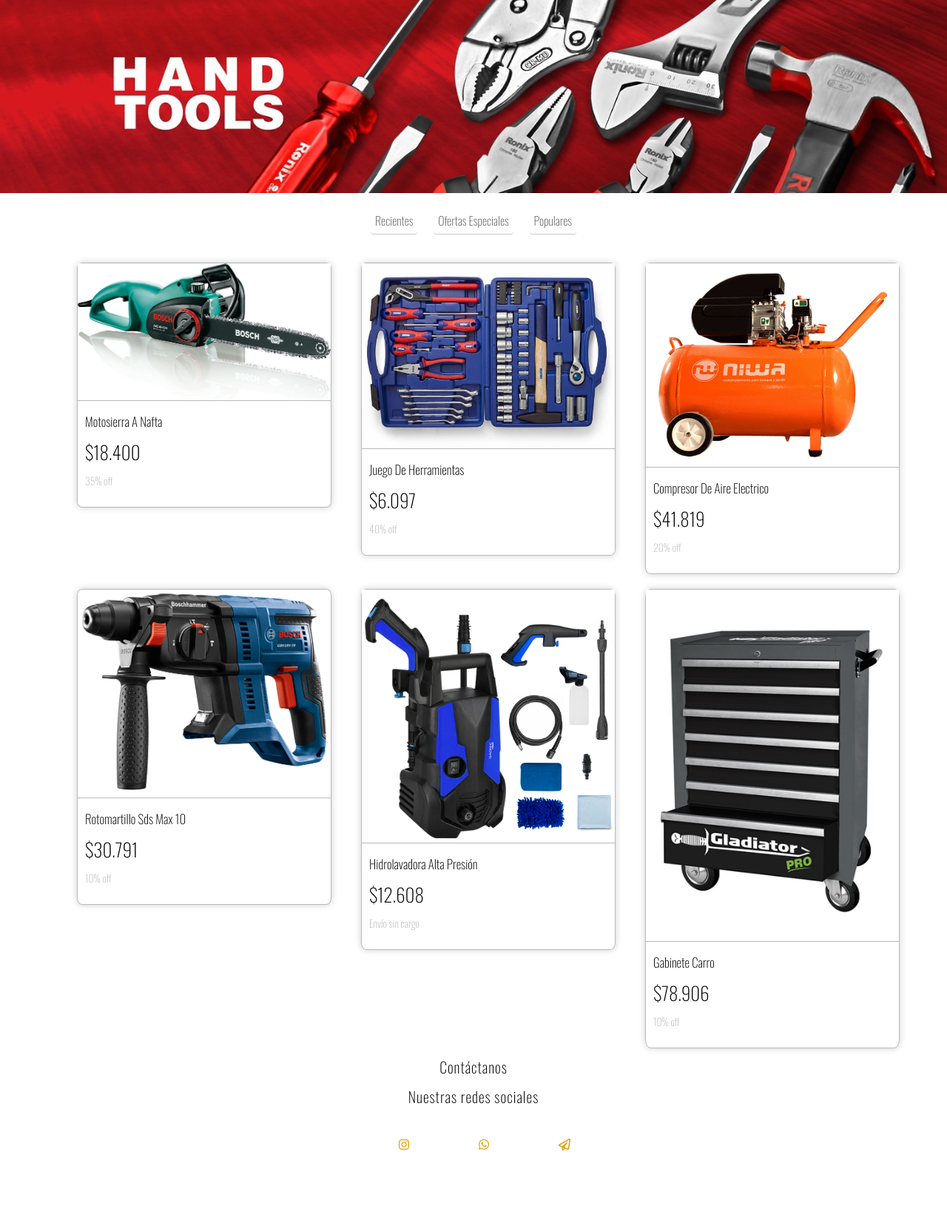
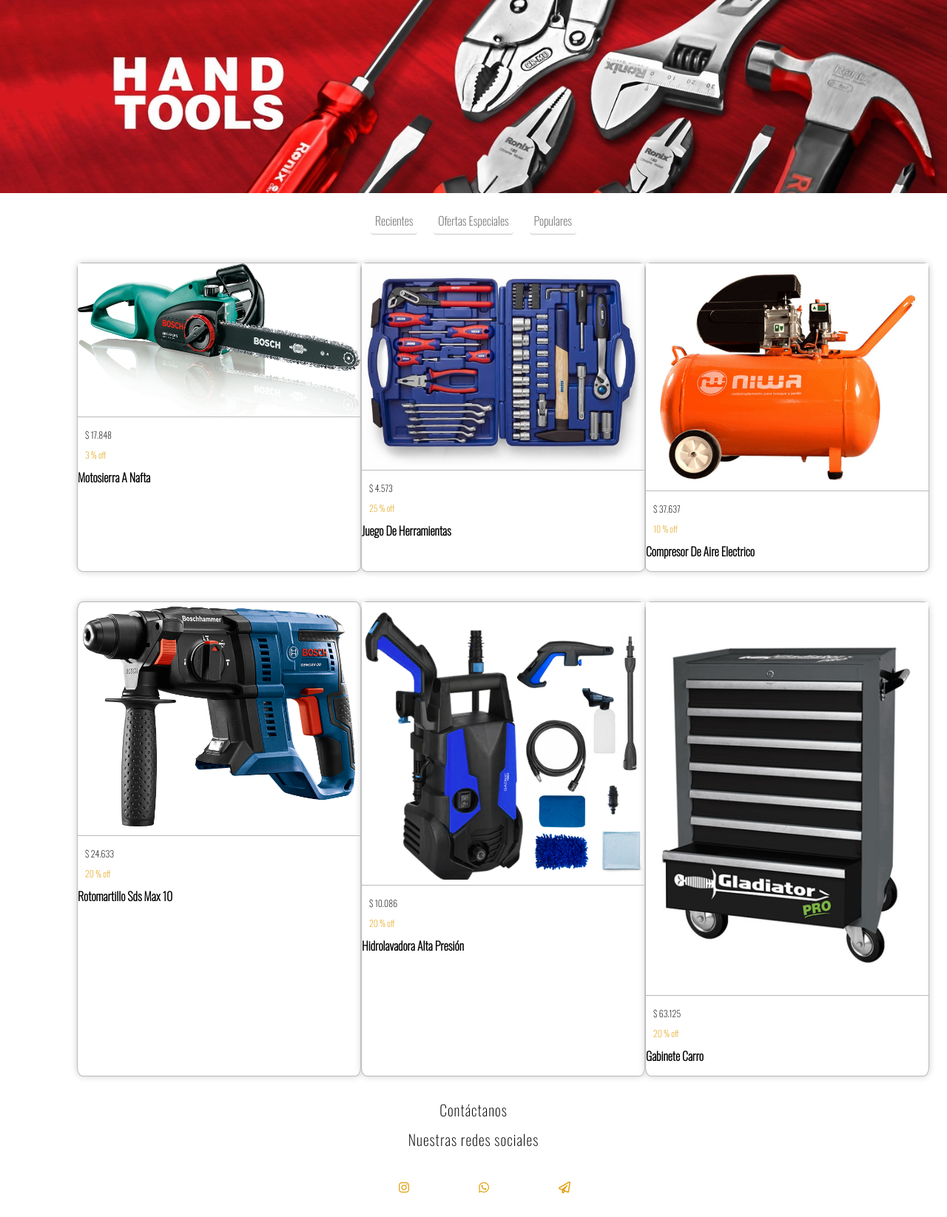
Before and after one commit to danigiofernandez/Grupo_3_, a Node server app: page / in a window 1280 px wide. Shown: the part 132-1777 px from the top of the page at 74% size. Before the commit the page ends 1687 px from the top, so only its background shows below. Run offline with Node 20, Linux system fonts and the light colour scheme; the visitor is signed in with stand-in values (Sample User, id 1); some libraries are stand-ins or nearby versions.

Commit message:
Se realiza cambio para poder renderizar home y detalle dinamicamente(ejs). mainController.js añade lineas para utilizar JSON como base.

```diff
--- a/app.js
+++ b/app.js
@@ -10,13 +10,13 @@
 //agrego require de la nueva ruta
 const productRoutes = require('./routes/product');
 
-const publiPath=path.resolve(__dirname,'./public');
+//const publiPath=path.resolve(__dirname,'./public'); se comenta, no es necesario ya esta app.use(express.static(public)))
 const methodOverride = require('method-override')
 //permite manejar peticiones PUT y DELETE. para ello se instala el paquete npm install method-override --save
 //const logMiddleware = require('./Middlewares/logmiddleware');// permite manejar el logmiddleware. Es el log de donde entro el usuario.
 const session = require('express-session'); // requide de session
 
-app.use(express.static(publiPath));
+app.use(express.static('public')); // antes estaba pasado como parametro de static la variable "publipath"
 app.use(express.urlencoded({ extended:false}));// permite manejar peticiones POST
 app.use(express.json()); //devuelve la peticion POST en formato json
 app.set("view engine","ejs");
--- a/controllers/mainControllers.js
+++ b/controllers/mainControllers.js
@@ -4,10 +4,14 @@
 const path = require ('path')
 const userDataBase = require ('../src/data/userDataBase.json')
 const storage = require('../middlewares/storage')
+const productsFilePath = path.join(__dirname, '../src/data/productDataBase.json'); //variable para conectar el JSON de basedatos
+const products = JSON.parse(fs.readFileSync(productsFilePath, 'utf-8'));//variable para conectar el JSON de basedato
+const toThousand = n => n.toString().replace(/\B(?=(\d{3})+(?!\d))/g, ".");//variable para conectar el JSON de basedato
 
 const mainControllers = {
   index: (req, res) => {
-    res.render("index")
+    // res.render("index")
+    res.render('index', {products: products, toThousand}) // render para hacer la vista dinamica con ejs
   },
 
   register: (req, res)=>{
@@ -48,8 +52,7 @@
   },
 
   detalle:(req, res)=>{
-    res.send('detalle');
-    let product = products.find(product=>product.id==req.params.id)
+    const product = products.find(product=>product.id==req.params.id) // busqueda de productos por id
     res.render('detalle',{product,toThousand})
   },
 
--- a/public/css/detalle.css
+++ b/public/css/detalle.css
@@ -102,3 +102,9 @@
     margin: auto;
     border: 5px rgba(228, 227, 227, 0.733);
 }
+
+.product-detail-img {
+    width: 70%;
+    display: block;
+    margin: auto;
+  }
--- a/public/css/home.css
+++ b/public/css/home.css
@@ -298,6 +298,13 @@
         text-align: center;
     }
 
+
+    .article-product{
+        background-color: white;
+        margin-bottom: 20px;
+        width: 100%;
+    }
+
     @media (min-width: 768px){
         header{
             position: absolute;
@@ -307,6 +314,16 @@
             grid-template-columns:1fr 1fr ;
 
         }
+
+        .article-product:hover{
+            box-shadow: 0px 0px 10px rgb(100, 100, 100);
+            transition: 450ms;
+        }
+
+        .article-product:hover h4.hidden-product{
+            display: block;
+        }
+
         main section article i{
             font-size: 20px;
             padding: 6px;
--- a/routes/detalle.js
+++ b/routes/detalle.js
@@ -1,7 +1,8 @@
 const express = require('express');
 const router = express.Router();
 const mainControllers = require('../controllers/mainControllers');
+const path = require('path')
 
-//router.get('/detalle', mainControllers.detalle);
-router.get('/detalle/:id/', mainControllers.detalle)
+router.get('/detalle/:id', mainControllers.detalle);
+
 module.exports = router;
--- a/routes/index.js
+++ b/routes/index.js
@@ -3,5 +3,4 @@
 const mainControllers = require('../controllers/mainControllers');
 
 router.get('/', mainControllers.index);
-
 module.exports = router;
--- a/src/data/productDataBase.json
+++ b/src/data/productDataBase.json
@@ -2,46 +2,46 @@
     {
      "id": 2,
      "name": "Motosierra A Nafta",
-     "price": 18.400,
+     "price": 18400,
      "discount": 3,
      "category": "in-sale",
      "description": "Motosierra A Nafta. Importada de USA, Se entrega con la factura de compra para contar con la garantía del fabricante",
-     "image": "img-motosierra-Bosch"
+     "image": "img-motosierra-Bosch.jpg"
     },
     {
      "id": 3,
      "name": "Juego De Herramientas",
-     "price": 6.097,
+     "price": 6097,
      "discount": 25,
      "category": "in-sale",
      "description": "Juego de herramientas con 40 piezas. Se entrega con la factura de compra para contar con la garantía del fabricante",
-     "image": "img-set-herramientas-Bremen"
+     "image": "img-set-herramientas-Bremen.jpg"
     },
     {
      "id": 4,
      "name": "Compresor De Aire Electrico",
      "description": "Disfrutá de la potencia del compresor de aire electrico, capacidad 86 Litros.",
-     "price": 41.819,
+     "price": 41819,
      "discount": 10,
-     "image": "imp-compresor-aire-Niwa",
+     "image": "imp-compresor-aire-Niwa.jpg",
      "category": "in-sale"
     },
     {
      "id": 5,
      "name": "Rotomartillo Sds Max 10",
      "description": "Herramienta de uso profesional, Se entrega con la factura de compra para contar con la garantía del fabricante",
-     "price": 30.791,
+     "price": 30791,
      "discount": 20,
-     "image": "img-rotomartillo-Bosch",
+     "image": "img-rotomartillo-Bosch.png",
      "category": "in-sale"
     },
     {
         "id": 6,
         "name": "Hidrolavadora Alta Presión",
         "description": "Herramienta de uso profesional, Se entrega con la factura de compra para contar con la garantía del fabricante",
-        "price": 12.608,
+        "price": 12608,
         "discount": 20,
-        "image": "img-hidrolavadora-Gadnic",
+        "image": "img-hidrolavadora-Gadnic.jpg",
         "category": "in-sale"
     },
 
@@ -49,8 +49,8 @@
         "id": 7,
         "name": "Gabinete Carro",
         "description": "Herramienta de uso profesional, Se entrega con la factura de compra para contar con la garantía del fabricante",
-        "price": 78.906,
+        "price": 78906,
         "discount": 20,
-        "image": "img-gabinete-carro-Gladiator",
+        "image": "img-gabinete-carro-Gladiator.jpeg",
         "category": "in-sale"
        }]
--- a/views/index.ejs
+++ b/views/index.ejs
@@ -24,7 +24,27 @@
         <main>
             <section>
                 <div class="products">
-                    <div>
+
+                    <% products.forEach(product => {
+                        let finalPrice = product.price - (product.price * product.discount / 100);
+                %>
+                    <article class="article-product">
+                        <a href="/detalle/<%= product.id %>">
+                            <img src="/images/<%= product.image %>" class="img-width" alt="<%= product.name %>">
+                            <div class="description-product">
+
+                                <p class="price">$ <%= toThousand(finalPrice.toFixed(0)) %> </p>
+                                <% if(product.discount > 0) { %>
+                                    <p class="discount"> <%= product.discount %> % off</p>
+                                <% } %>
+                                <h4 class="hidden-product name-product"><%= product.name %></h4>
+                            </div>
+                        </a>
+                    </article>
+                <% }) %>
+            </div>
+
+                 <!--   <div>
                         <article><a href="\detalle">
                                 <img src="./images/img-motosierra-Bosch.jpg"
                                     alt="producto1" href="detalle.html">
@@ -98,7 +118,7 @@
                     </div>
                 </div>
             </section>
-        </main>
+        </main> -->
         <%- include('./partials/footer')%>
 
 
```
Also changed, not shown: views/detalle.ejs (+33 -7 lines).
